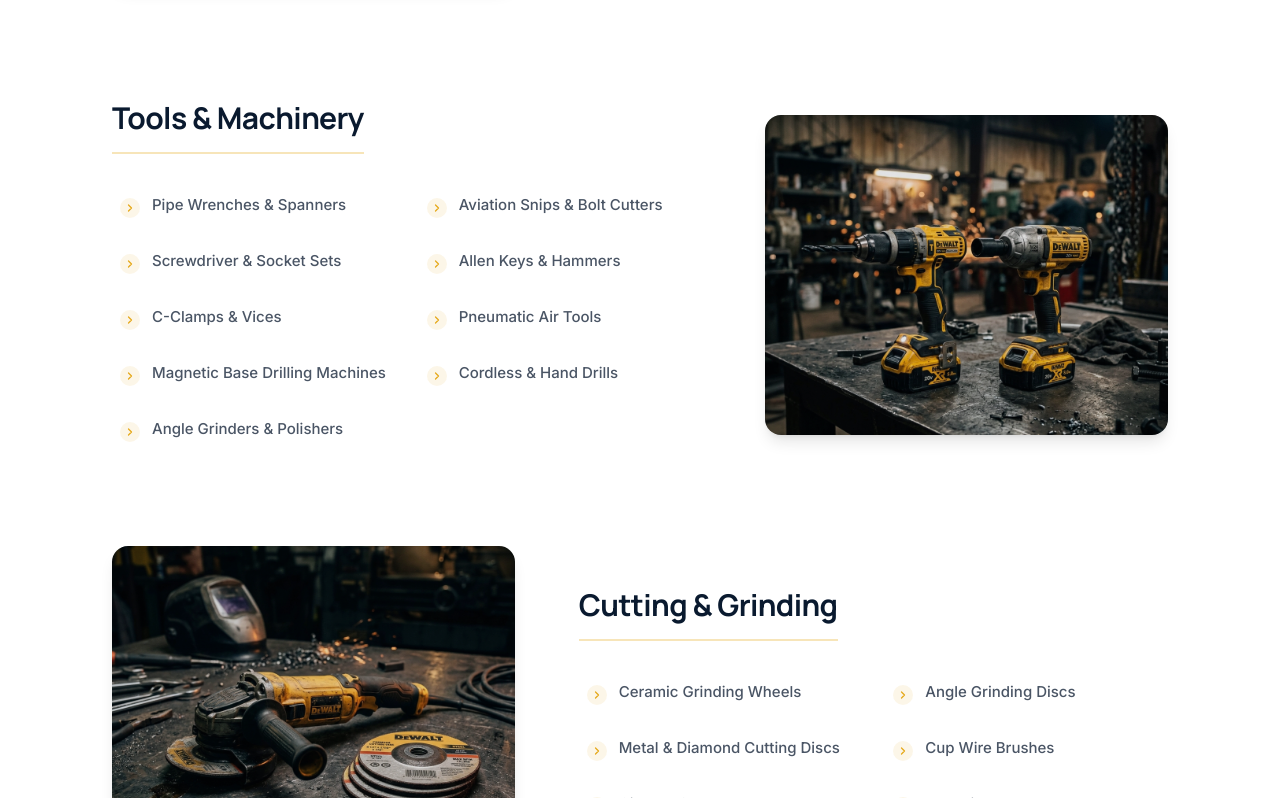
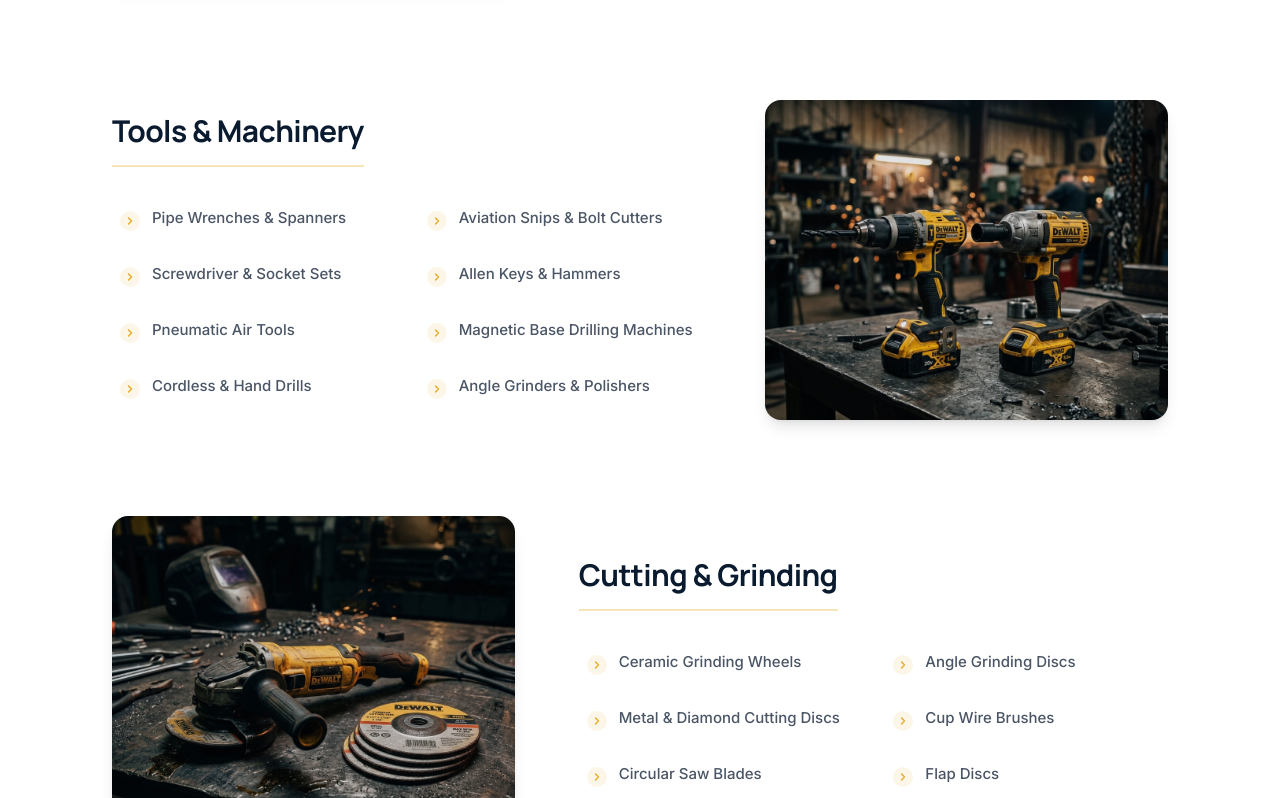
Before and after one commit to venusaljadeed-maker/vald, a Next.js app: page /resources in a window 1280 px wide. Shown: the part 2032-2830 px from the top of the page. Built offline with nearby package versions, Linux system fonts and the light colour scheme.

Commit message:
content: remove C-Clamps and add new sections for Wires and Electrical Cables

```diff
--- a/src/app/resources/page.tsx
+++ b/src/app/resources/page.tsx
@@ -56,7 +56,7 @@ export default function ResourcesPage() {
               {
                 title: "Tools & Machinery",
                 image: "/images/tools-machines-2.jpg",
-                items: ["Pipe Wrenches & Spanners", "Aviation Snips & Bolt Cutters", "Screwdriver & Socket Sets", "Allen Keys & Hammers", "C-Clamps & Vices", "Pneumatic Air Tools", "Magnetic Base Drilling Machines", "Cordless & Hand Drills", "Angle Grinders & Polishers"]
+                items: ["Pipe Wrenches & Spanners", "Aviation Snips & Bolt Cutters", "Screwdriver & Socket Sets", "Allen Keys & Hammers", "Pneumatic Air Tools", "Magnetic Base Drilling Machines", "Cordless & Hand Drills", "Angle Grinders & Polishers"]
               },
               {
                 title: "Cutting & Grinding",
@@ -105,6 +105,16 @@ export default function ResourcesPage() {
                 title: "Packing Materials",
                 image: "/images/packing-materials.jpg",
                 items: ["Clear, Brown & Duct Tapes", "Masking & Warning Tapes", "Stretch Film & Bubble Rolls", "Sealant Tape & Rubber Sheets", "Corrugated Rolls", "Carton Boxes"]
+              },
+              {
+                title: "Wire Products",
+                image: "/images/construction.jpg",
+                items: ["Black Annealed Wire", "Galvanized Wire", "PVC Coated Wire", "Binding Wire"]
+              },
+              {
+                title: "Electrical Cables",
+                image: "/images/engineering.jpg",
+                items: ["PVC Flexible Cables", "Armoured Cables", "Control Cables", "Submersible Cables", "Marine Cables", "Low Voltage Cables", "Rubber Cables", "Panel Wires"]
               }
             ].map((category, idx) => (
               <div key={idx} className="grid lg:grid-cols-12 gap-8 lg:gap-16 items-center group">
```
